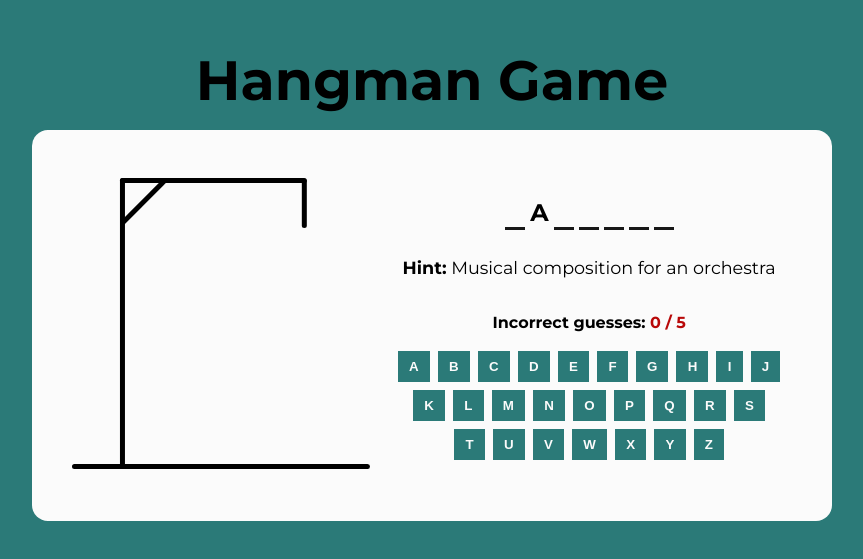
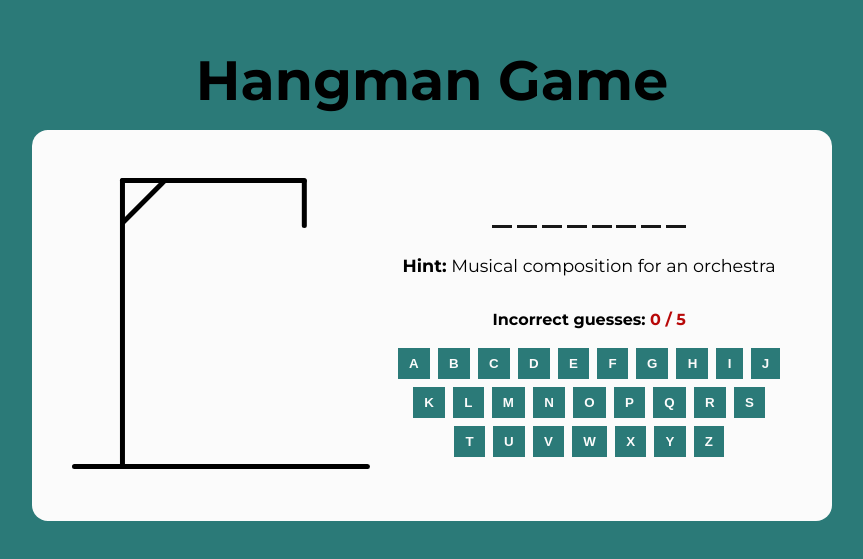
Before and after one commit to Shr3ddin/Hangman-game, a plain HTML site: page index.html in a window 1280 px wide. Shown: the part 117-676 px from the top of the page, without its empty margins (208-1071 px from the left). Drawn offline with Linux system fonts and the light colour scheme.

Commit message:
adding logic

```diff
--- a/index.html
+++ b/index.html
@@ -29,13 +29,13 @@
 
 				<div class="hangman-content">
 					<div class="word-letters">
-						<p class="letter"></p>
+						<!-- <p class="letter"></p>
 						<p class="letter guessed">A</p>
 						<p class="letter"></p>
 						<p class="letter"></p>
 						<p class="letter"></p>
 						<p class="letter"></p>
-						<p class="letter"></p>
+						<p class="letter"></p> -->
 					</div>
 
 					<div class="hint-text">
--- a/script.js
+++ b/script.js
@@ -43,6 +43,7 @@ const wordList = [
 const keyboard = document.querySelector('.keyboard');
 const keys = keyboard.querySelectorAll('.key');
 const hintContent = document.querySelector('.hint-text');
+const wordLetters = document.querySelector('.word-letters');
 
 const handleKeys = e => {
 	const clickedKey = e.target.textContent;
@@ -55,17 +56,14 @@ const getRandomExample = () => {
 
 	hintContent.innerHTML = `<p><span>Hint:</span> ${hint}</p>`;
 
-	console.log(word, hint);
-
-	// for (i = 0; i < wordList.length; i++) {
-	// 	console.log('something');
-	// }
+	wordLetters.innerHTML = word
+		.split('')
+		.map(() => `<p class="letter"></p>`)
+		.join('');
 };
 
 keys.forEach(key => {
 	key.addEventListener('click', handleKeys);
 });
 
-console.log(wordList.length);
-
 getRandomExample();
--- a/style.css
+++ b/style.css
@@ -138,6 +138,7 @@ body {
 .word-letters {
 	display: flex;
 	gap: 0.3rem;
+	margin-top: 1.5rem;
 	padding: 0.5rem 0;
 	font-size: 1.5rem;
 	text-align: center;
```
